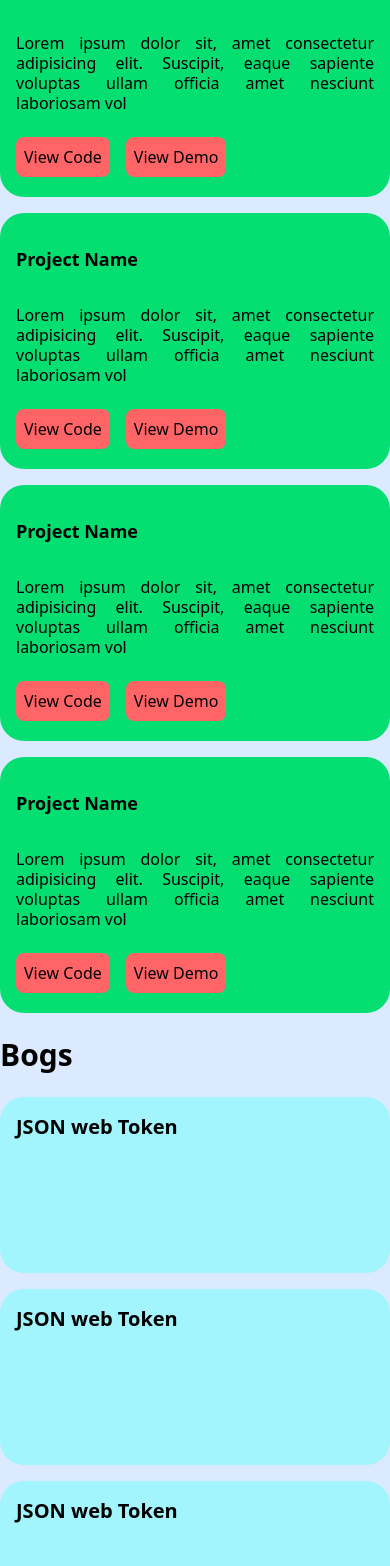
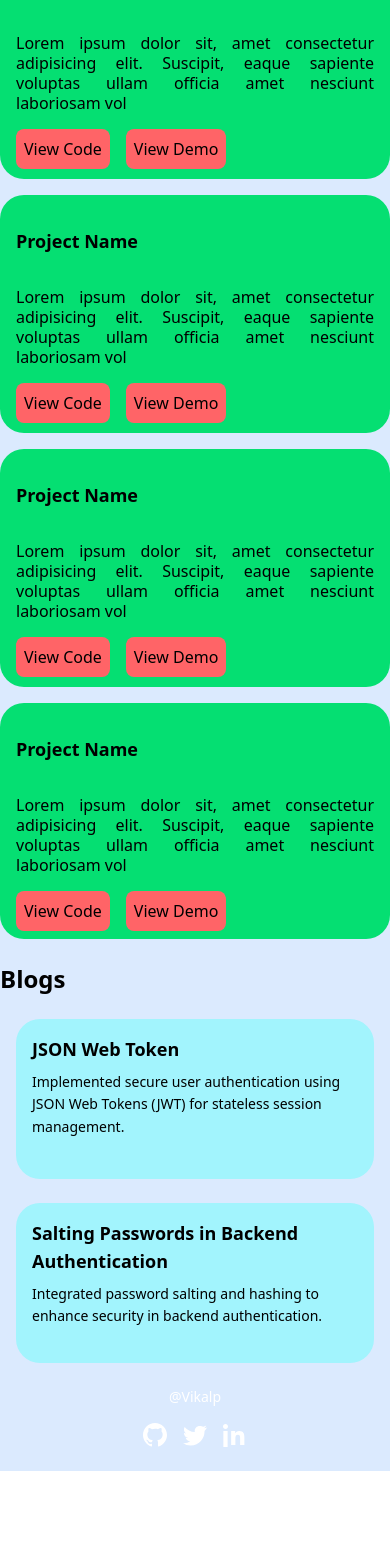
Before and after one commit to vikalpis/Portfolio, a React (Vite) app: page / in a window 390 px wide. Shown: the part 882-2448 px from the top of the page. After the commit the page ends 2353 px from the top, so only its background shows below. Built offline with nearby package versions, Linux system fonts and the light colour scheme.

Commit message:
UPdated Blog and Project

```diff
--- a/src/components/Blog.jsx
+++ b/src/components/Blog.jsx
@@ -1,22 +1,25 @@
-
-export default function Blog(){
+export default function Blog() {
     return (
       <>
-        <br />
-        <div className="text-3xl font-bold ">Bogs</div>
-        <br />
-        <div className="grid grid-cols-1 gap-4">
-            <div className="bg-cyan-200 w-full h-44 rounded-3xl p-4">
-                <h1 className="text-xl font-bold">JSON web Token</h1>
-                <p></p>
+        <div className=" my-6">
+          <h1 className="text-2xl sm:text-3xl font-bold">Blogs</h1>
         </div>
-            <div className="bg-cyan-200 w-full h-44 rounded-3xl p-4">
-                <h1 className="text-xl font-bold">JSON web Token</h1>
+
+        <div className="grid grid-cols-1 sm:grid-cols-1 lg:grid-cols-1 gap-6 px-4 ">
+          <div className="bg-cyan-200 w-full min-h-40 rounded-3xl p-4  hover:scale-105 transition-transform duration-300">
+            <h2 className="text-lg sm:text-xl font-bold mb-2">JSON Web Token</h2>
+            <p className="text-sm sm:text-base leading-relaxed">
+              Implemented secure user authentication using JSON Web Tokens (JWT) for stateless session management.
+            </p>
           </div>
-            <div className="bg-cyan-200 w-full h-44 rounded-3xl p-4">
-                <h1 className="text-xl font-bold">JSON web Token</h1>
+
+          <div className="bg-cyan-200 w-full min-h-40 rounded-3xl p-4  hover:scale-105 transition-transform duration-300">
+            <h2 className="text-lg sm:text-xl font-bold mb-2">Salting Passwords in Backend Authentication</h2>
+            <p className="text-sm sm:text-base leading-relaxed">
+              Integrated password salting and hashing to enhance security in backend authentication.
+            </p>
           </div>
         </div>
       </>
-    )
+    );
   }
--- a/src/components/Project.jsx
+++ b/src/components/Project.jsx
@@ -8,7 +8,7 @@ export default function Project(){
         <div className="grid grid-cols-1 sm:grid-cols-2 gap-4">
 
  {/*1st */}
-  <div className="transition-all duration-500 hover:scale-105 cursor-pointer w-full h-64 bg-green-400 rounded-3xl">
+  <div className="transition-all duration-500 hover:scale-105 cursor-pointer w-full bg-green-400 rounded-3xl">
     <p className="font-bold text-lg p-4 pt-8 ">
       Project Name
     </p>
@@ -18,13 +18,13 @@ export default function Project(){
     </p>
 
     {/* Button container with spacing and responsive left margin */}
-    <div className="flex gap-4 ml-4 sm:ml-4 md:ml-8 mt-2">
+    <div className="flex gap-4 ml-4 sm:ml-4 md:ml-8 mb-2.5 ">
       <button className="bg-red-400 rounded-lg p-2">View Code</button>
       <button className="bg-red-400 rounded-lg p-2">View Demo</button>
     </div>
   </div>
  {/*2nd */}
-  <div className="transition-all duration-500 hover:scale-105 cursor-pointer w-full h-64 bg-green-400 rounded-3xl">
+  <div className="transition-all duration-500 hover:scale-105 cursor-pointer w-full  bg-green-400 rounded-3xl">
     <p className="font-bold text-lg p-4 pt-8 ">
       Project Name
     </p>
@@ -34,14 +34,14 @@ export default function Project(){
     </p>
 
     {/* Button container with spacing and responsive left margin */}
-    <div className="flex gap-4 ml-4 sm:ml-4 md:ml-8 mt-2">
+    <div className="flex gap-4 ml-4 sm:ml-4 md:ml-8 mb-2.5">
       <button className="bg-red-400 rounded-lg p-2">View Code</button>
       <button className="bg-red-400 rounded-lg p-2">View Demo</button>
     </div>
   </div>
 
 {/*3rd */}
-  <div className="transition-all duration-500 hover:scale-105 cursor-pointer w-full h-64 bg-green-400 rounded-3xl">
+  <div className="transition-all duration-500 hover:scale-105 cursor-pointer w-full bg-green-400 rounded-3xl">
     <p className="font-bold text-lg p-4 pt-8 ">
       Project Name
     </p>
@@ -51,14 +51,14 @@ export default function Project(){
     </p>
 
     {/* Button container with spacing and responsive left margin */}
-    <div className="flex gap-4 ml-4 sm:ml-4 md:ml-8 mt-2">
+    <div className="flex gap-4 ml-4 sm:ml-4 md:ml-8 mb-2.5">
       <button className="bg-red-400 rounded-lg p-2">View Code</button>
       <button className="bg-red-400 rounded-lg p-2">View Demo</button>
     </div>
   </div>
 
 {/*4th */}
-  <div className="transition-all duration-500 hover:scale-105 cursor-pointer w-full h-64 bg-green-400 rounded-3xl">
+  <div className="transition-all duration-500 hover:scale-105 cursor-pointer w-full bg-green-400 rounded-3xl">
     <p className="font-bold text-lg p-4 pt-8 ">
       Project Name
     </p>
@@ -68,7 +68,7 @@ export default function Project(){
     </p>
 
     {/* Button container with spacing and responsive left margin */}
-    <div className="flex gap-4 ml-4 sm:ml-4 md:ml-8 mt-2">
+    <div className="flex gap-4 ml-4 sm:ml-4 md:ml-8 mb-2">
       <button className="bg-red-400 rounded-lg p-2">View Code</button>
       <button className="bg-red-400 rounded-lg p-2">View Demo</button>
     </div>
```
Lines whose indentation alone changed are shown as unchanged.
